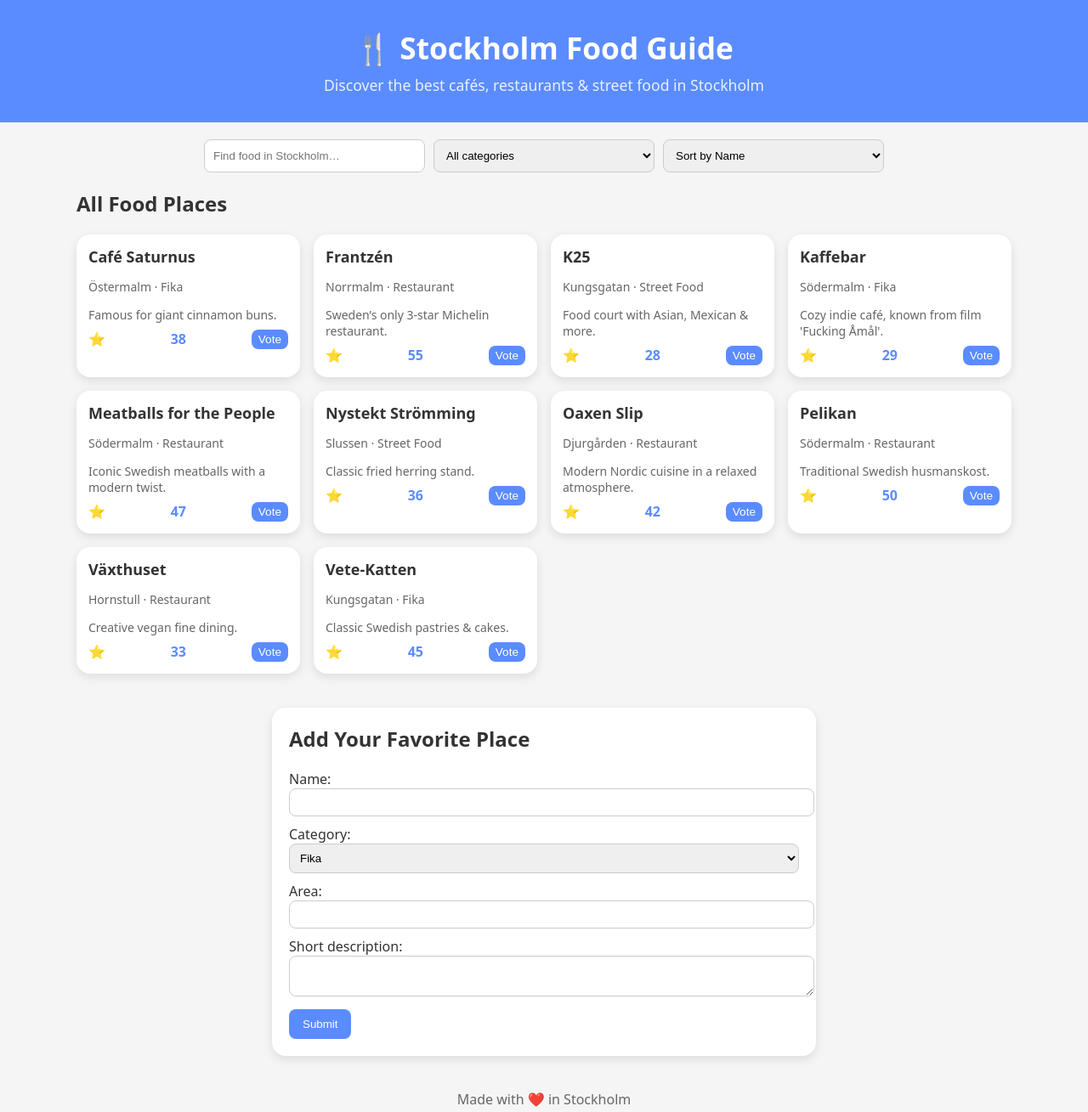
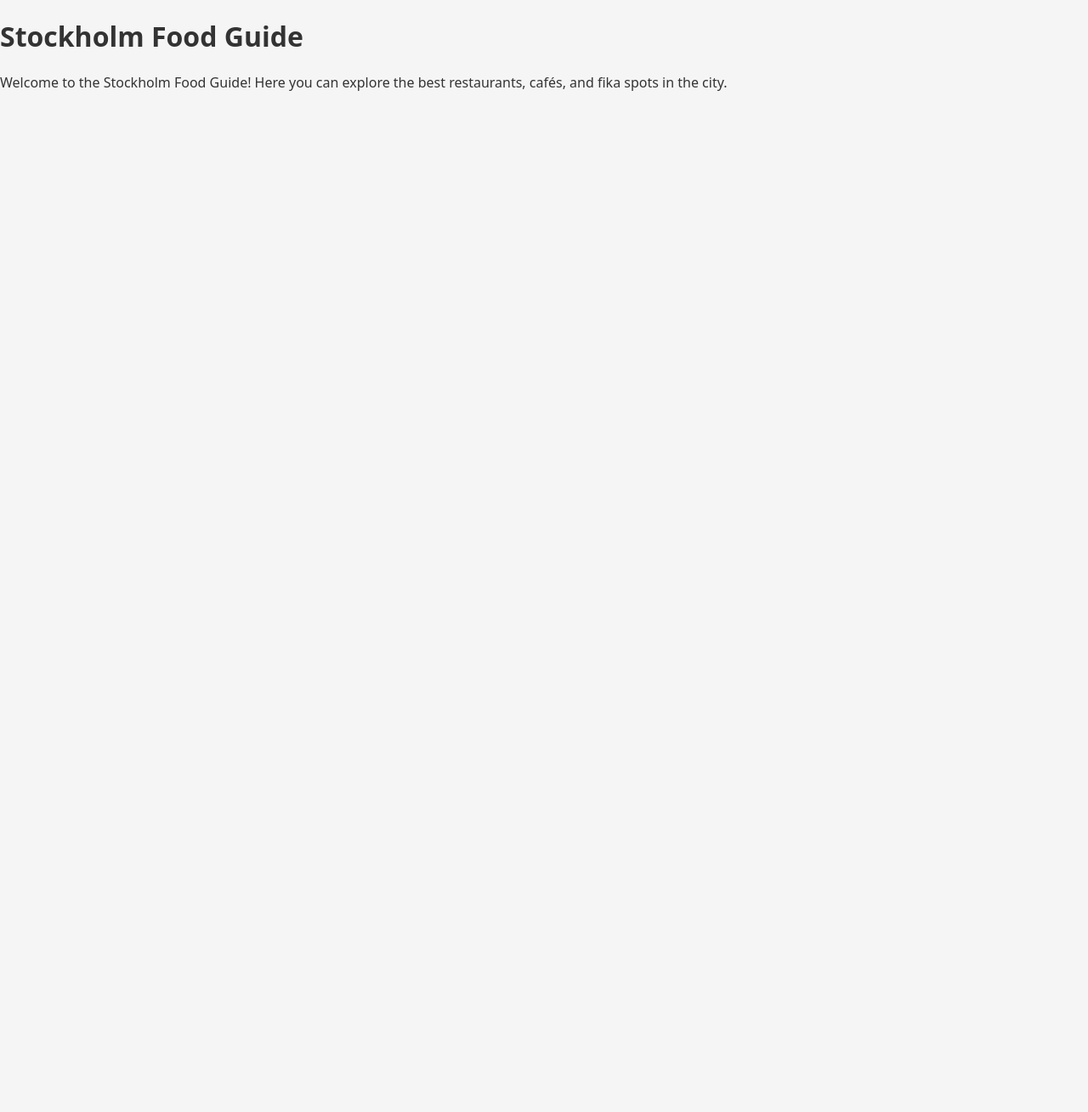
Before and after one commit to aneelaanum-collab/Stockholm-food-guide, a plain HTML site: page index.html in a window 1280 px wide. Shown: the whole page at 85% size. After the commit the page ends 800 px from the top, so only its background shows below. Drawn offline with Linux system fonts and the light colour scheme.

Commit message:
Update index.html

```diff
--- a/index.html
+++ b/index.html
@@ -1,95 +1,33 @@
 <!DOCTYPE html>
 <html lang="en">
 <head>
-<!-- Google Tag Manager -->
-<script>(function(w,d,s,l,i){w[l]=w[l]||[];w[l].push({'gtm.start':
-new Date().getTime(),event:'gtm.js'});var f=d.getElementsByTagName(s)[0],
-j=d.createElement(s),dl=l!='dataLayer'?'&l='+l:'';j.async=true;j.src=
-'https://www.googletagmanager.com/gtm.js?id='+i+dl;f.parentNode.insertBefore(j,f);
-})(window,document,'script','dataLayer','GTM-T47WHXCQ');</script>
-<!-- End Google Tag Manager -->
   <meta charset="UTF-8">
   <meta name="viewport" content="width=device-width, initial-scale=1.0">
   <title>Stockholm Food Guide</title>
+
+  <!-- Google Tag Manager -->
+  <script>
+    (function(w,d,s,l,i){w[l]=w[l]||[];w[l].push({'gtm.start':
+    new Date().getTime(),event:'gtm.js'});var f=d.getElementsByTagName(s)[0],
+    j=d.createElement(s),dl=l!='dataLayer'?'&l='+l:'';j.async=true;j.src=
+    'https://www.googletagmanager.com/gtm.js?id='+i+dl;f.parentNode.insertBefore(j,f);
+    })(window,document,'script','dataLayer','GTM-5WTSL6SN');
+  </script>
+  <!-- End Google Tag Manager -->
+
   <link rel="stylesheet" href="styles.css">
 </head>
 <body>
-<!-- Google Tag Manager (noscript) -->
-<noscript><iframe src="https://www.googletagmanager.com/ns.html?id=GTM-T47WHXCQ"
-height="0" width="0" style="display:none;visibility:hidden"></iframe></noscript>
-<!-- End Google Tag Manager (noscript) -->
-<!-- Header -->
-  <header class="site-header">
-    <h1>🍴 Stockholm Food Guide</h1>
-    <p class="tagline">Discover the best cafés, restaurants & street food in Stockholm</p>
-  </header>
+  <!-- Google Tag Manager (noscript) -->
+  <noscript>
+    <iframe src="https://www.googletagmanager.com/ns.html?id=GTM-5WTSL6SN"
+    height="0" width="0" style="display:none;visibility:hidden"></iframe>
+  </noscript>
+  <!-- End Google Tag Manager (noscript) -->
 
-  <section class="controls">
-    <input type="search" id="search" placeholder="Find food in Stockholm…">
-    <select id="categoryFilter">
-      <option value="all">All categories</option>
-      <option value="Fika">Fika Spots</option>
-      <option value="Restaurant">Restaurants</option>
-      <option value="Street Food">Street Food</option>
-    </select>
-    <select id="sortBy">
-      <option value="name">Sort by Name</option>
-      <option value="top">Sort by Rating</option>
-    </select>
-  </section>
+  <!-- Your website content -->
+  <h1>Stockholm Food Guide</h1>
+  <p>Welcome to the Stockholm Food Guide! Here you can explore the best restaurants, cafés, and fika spots in the city.</p>
 
-  <main>
-    <h2>All Food Places</h2>
-    <div class="card-grid" id="cards"></div>
-  </main>
-
-  <section class="add-form">
-    <h2>Add Your Favorite Place</h2>
-    <form id="addForm">
-      <label>
-        Name:
-        <input type="text" id="placeName" required>
-      </label>
-      <label>
-        Category:
-        <select id="placeCategory" required>
-          <option value="Fika">Fika</option>
-          <option value="Restaurant">Restaurant</option>
-          <option value="Street Food">Street Food</option>
-        </select>
-      </label>
-      <label>
-        Area:
-        <input type="text" id="placeArea" required>
-      </label>
-      <label>
-        Short description:
-        <textarea id="placeDesc" required></textarea>
-      </label>
-      <button type="submit" class="btn primary">Submit</button>
-    </form>
-  </section>
-
-  <footer class="site-footer">
-    <p>Made with ❤️ in Stockholm</p>
-  </footer>
-
-  <!-- Template for cards -->
-  <template id="cardTemplate">
-    <div class="card">
-      <div class="content">
-        <h3 class="title"></h3>
-        <p class="area"></p>
-        <p class="desc"></p>
-        <div class="rating">
-          ⭐ <span class="votes"></span>
-          <button class="btn vote-btn">Vote</button>
-        </div>
-      </div>
-    </div>
-  </template>
-
-  <!-- Script at very end -->
-  <script src="app.js"></script>
 </body>
 </html>
```
